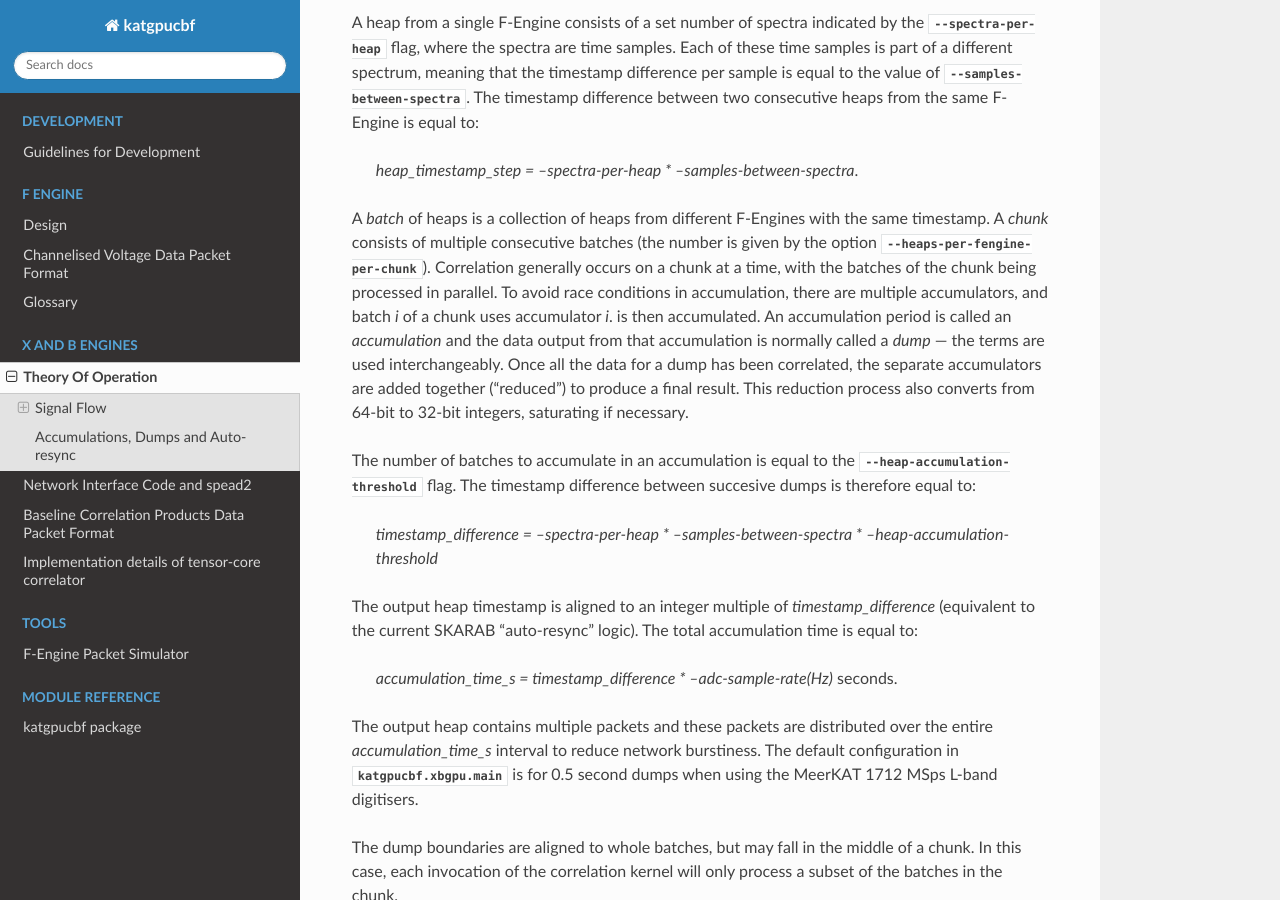
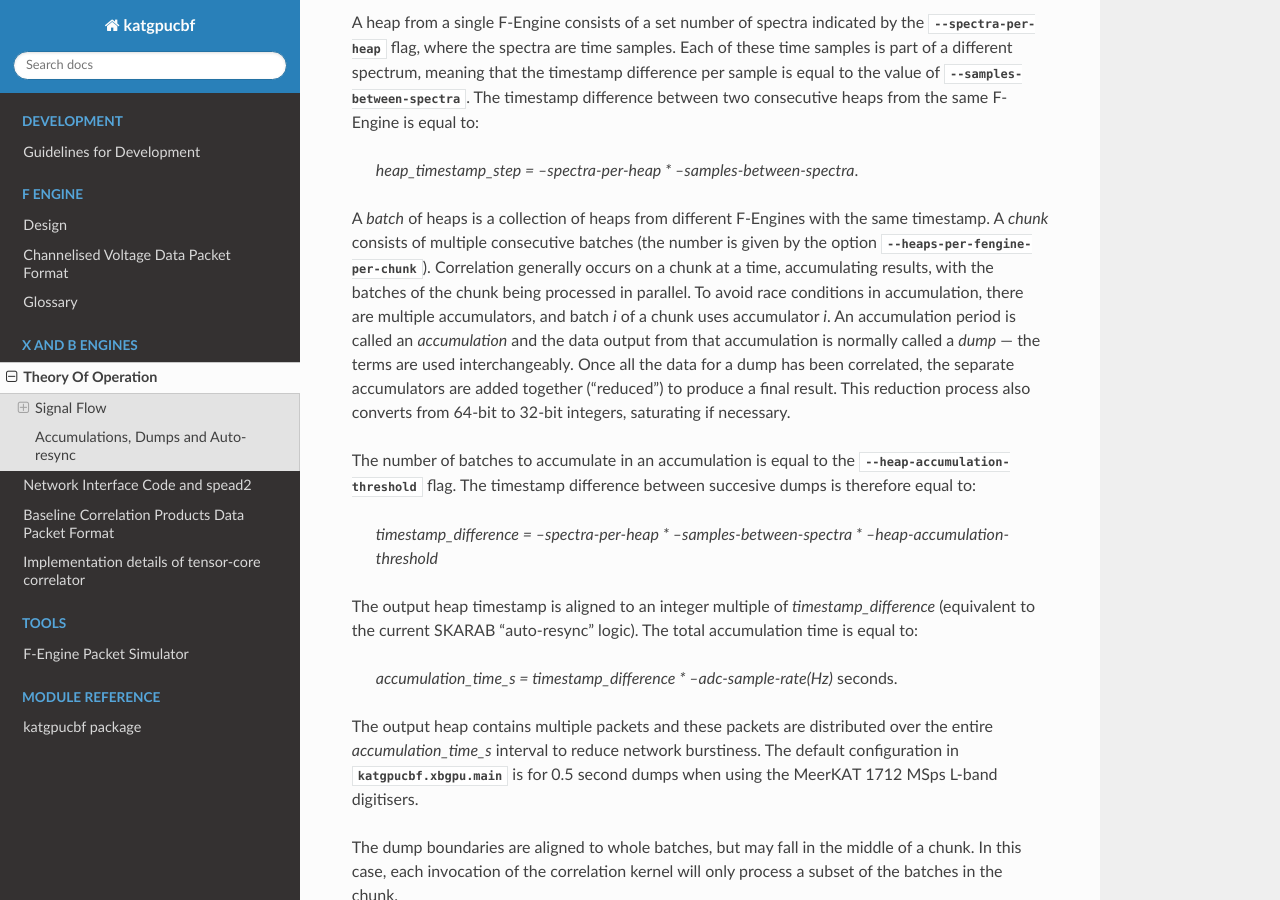
Before and after one commit to ska-sa/katgpucbf, a Sphinx documentation site: the page built from doc/xbgpu.theory.rst, in a window 1280 px wide and 900 px high, scrolled down 2824 px. Built offline with Sphinx 7.4.7 and the Read the Docs theme 2.0.0, drawn with Linux system fonts in a browser that asks for light colours; formulas are drawn with MathJax 3; the version number could not be read and is left out.

Commit message:
Fix up some mangled documentation text

```diff
--- a/doc/xbgpu.theory.rst
+++ b/doc/xbgpu.theory.rst
@@ -104,15 +104,15 @@ The timestamp difference between two consecutive heaps from the same F-Engine is
 A :dfn:`batch` of heaps is a collection of heaps from different F-Engines with the same
 timestamp. A :dfn:`chunk` consists of multiple consecutive batches (the number is given
 by the option :option:`!--heaps-per-fengine-per-chunk`). Correlation generally occurs on
-a chunk at a time, with the batches of the chunk being processed in parallel.
-To avoid race conditions in accumulation, there are multiple accumulators, and
-batch *i* of a chunk uses accumulator *i*.
-is then accumulated. An accumulation period is called an :dfn:`accumulation` and
-the data output from that accumulation is normally called a :dfn:`dump` — the terms
-are used interchangeably. Once all the data for a dump has been correlated, the
-separate accumulators are added together ("reduced") to produce a final result.
-This reduction process also converts from 64-bit to 32-bit integers,
-saturating if necessary.
+a chunk at a time, accumulating results, with the batches of the chunk being
+processed in parallel.  To avoid race conditions in accumulation, there are
+multiple accumulators, and batch *i* of a chunk uses accumulator *i*.
+An accumulation period is called an :dfn:`accumulation` and the data output
+from that accumulation is normally called a :dfn:`dump` — the terms are used
+interchangeably. Once all the data for a dump has been correlated, the separate
+accumulators are added together ("reduced") to produce a final result.  This
+reduction process also converts from 64-bit to 32-bit integers, saturating if
+necessary.
 
 The number of batches to accumulate in an accumulation
 is equal to the :option:`!--heap-accumulation-threshold` flag. The timestamp difference
```
